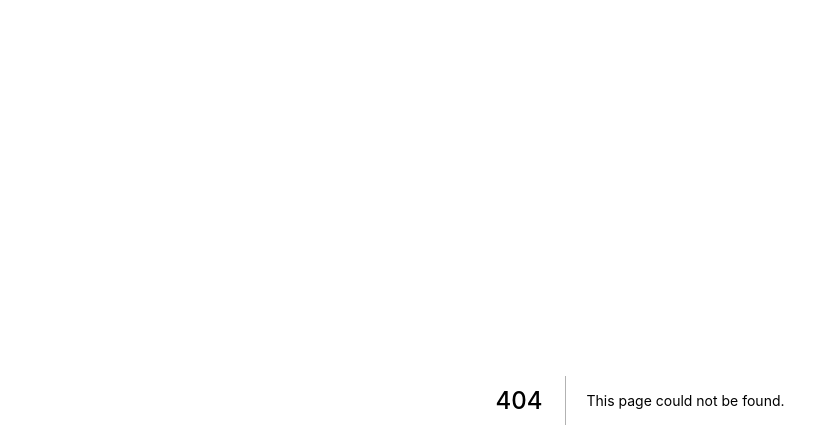
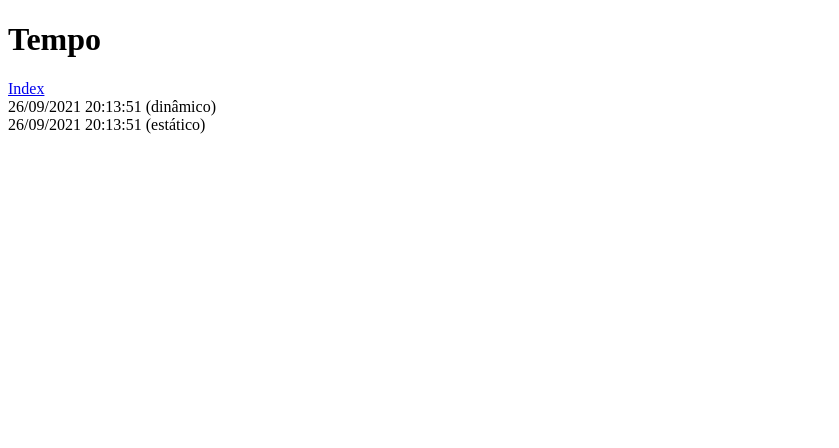
Before and after one commit to GuilhermeMaier/react-learning, a Next.js app: page /time in a window 1280 px wide. Before the commit this address had no page. Shown: the top 448 px of the page, without its empty margins (0-839 px from the left). Built offline with nearby package versions, Linux system fonts and the light colour scheme.

Commit message:
teste de tempo estático e dinamico com staticProps

```diff
--- a/package.json
+++ b/package.json
@@ -18,9 +18,11 @@
   },
   "homepage": "https://github.com/GuilhermeMaier/react-learning#readme",
   "dependencies": {
+    "moment": "^2.29.1",
     "next": "^11.1.2",
     "react": "^17.0.2",
-    "react-dom": "^17.0.2"
+    "react-dom": "^17.0.2",
+    "react-moment": "^1.1.1"
   },
   "devDependencies": {
     "@types/react": "^17.0.24",
--- a/src/pages/index.tsx
+++ b/src/pages/index.tsx
@@ -7,6 +7,9 @@ function Home() {
       <h1>Home</h1>
       <Link href="/about">
         <a>Sobre</a>
+      </Link>
+      <Link href="/time">
+        <a>Tempo</a>
       </Link>
       <Contador />
     </div>
--- /dev/null
+++ b/src/pages/time.tsx
@@ -0,0 +1,28 @@
+import React from "react";
+import Link from "next/dist/client/link";
+import moment from "moment";
+
+function Time(props) {
+  const dynamicDate = moment().format("DD/MM/YYYY HH:mm:ss");
+  return (
+    <div>
+      <h1>Tempo</h1>
+      <Link href="/">
+        <a>Index</a>
+      </Link>
+      <div>{dynamicDate} (dinâmico)</div>
+      <div>{props.staticDate} (estático)</div>
+    </div>
+  );
+}
+
+export function getStaticProps() {
+  const staticDate = moment().format("DD/MM/YYYY HH:mm:ss");
+  return {
+    props: {
+      staticDate,
+    },
+  };
+}
+
+export default Time;
```
Also changed, not shown: 1 other file (tests, documents, lock files or other folders).
